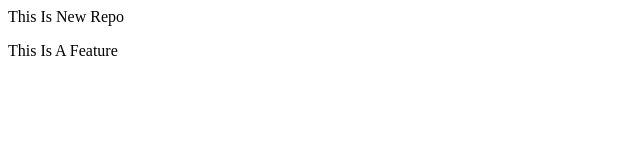
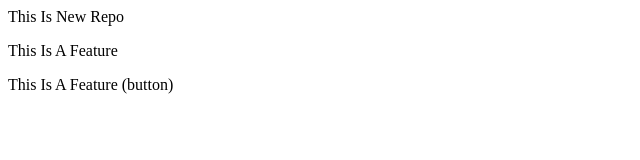
Before and after one commit to developer-srk/localrepo, a plain HTML site: page index.html in a window 1280 px wide. Shown: the whole page, without its empty margins (0-640 px from the left). Drawn offline with Linux system fonts and the light colour scheme.

```diff
--- a/index.html
+++ b/index.html
@@ -1,3 +1,4 @@
 <p>This Is New Repo</p>
 
 <p> This Is A Feature</p>
+<p> This Is A Feature (button)</p>
```
